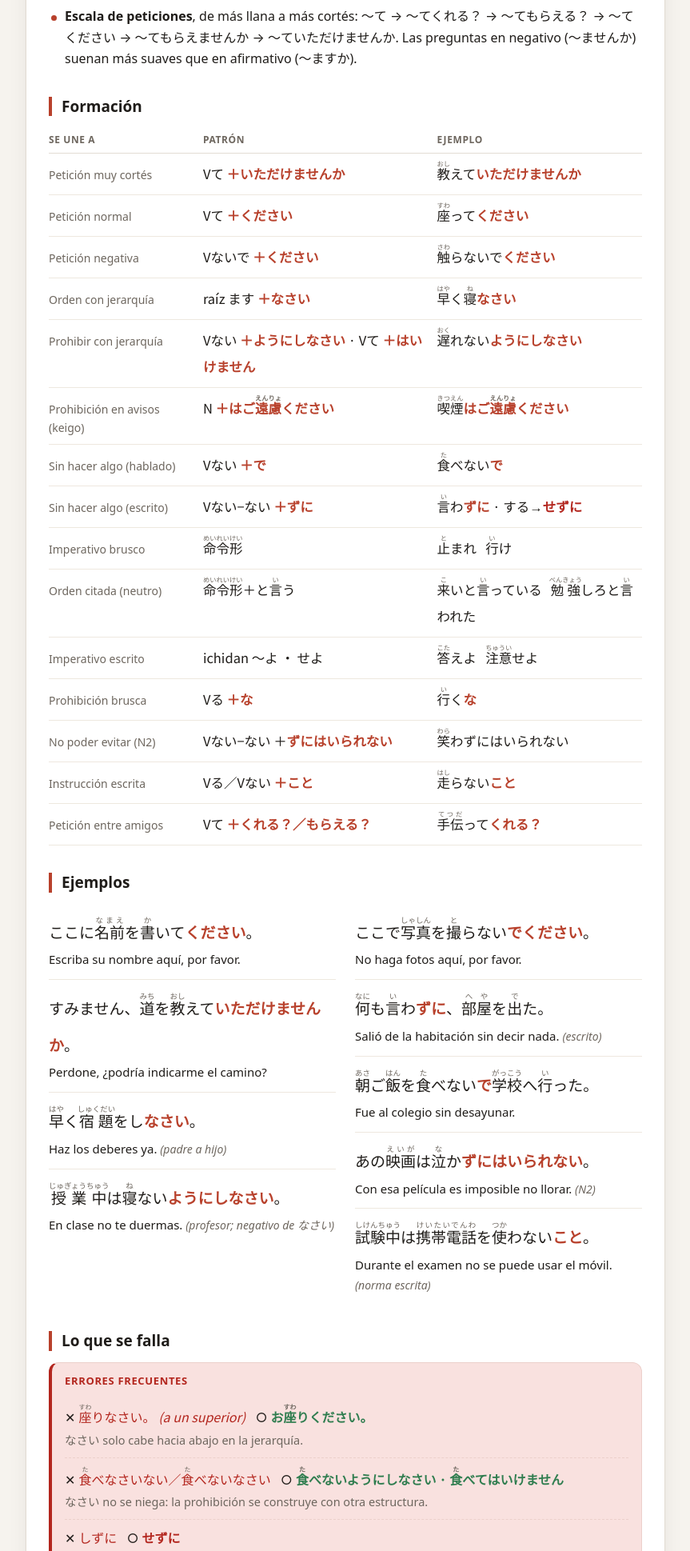
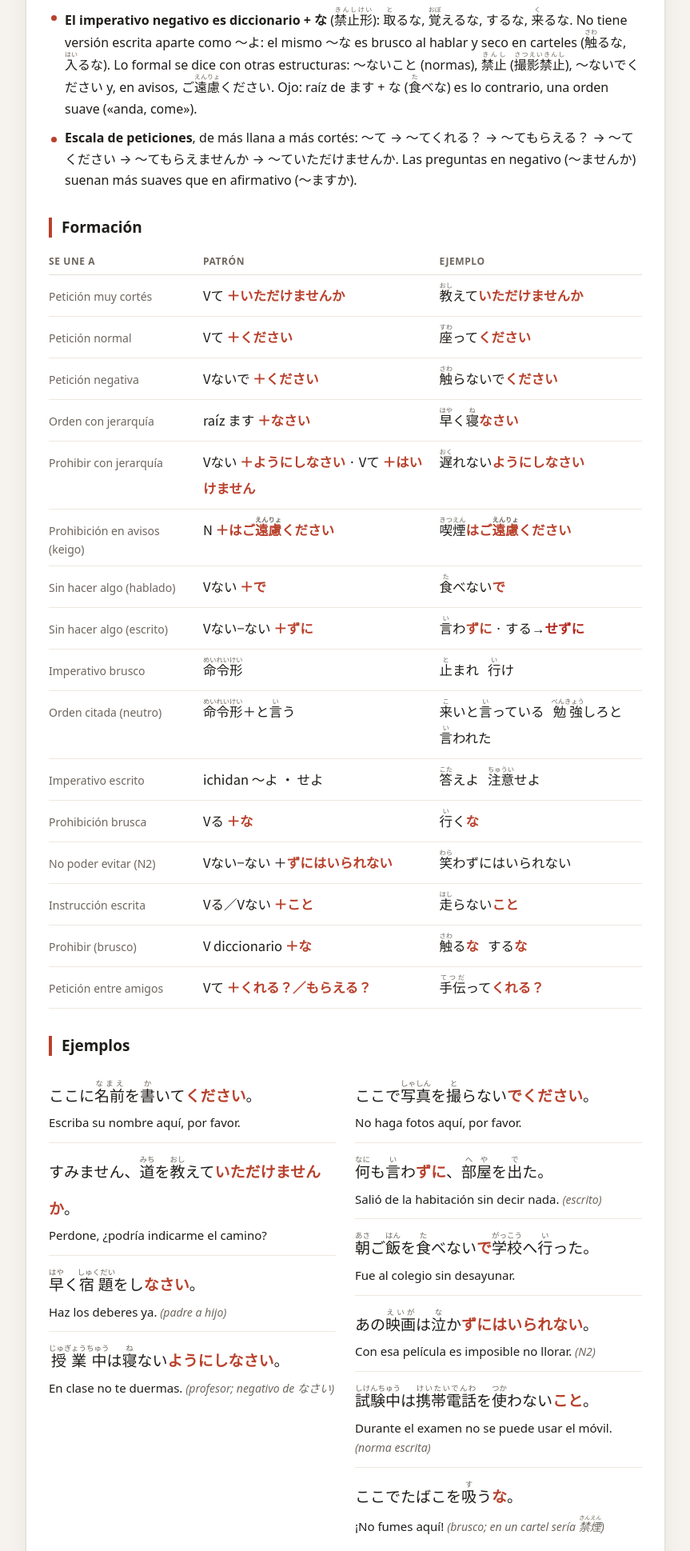
Before and after one commit to angelengineer/japanese-web, a plain HTML site: page gramatica/54-ordenes.html in a window 1280 px wide. Shown: the part 1225-3164 px from the top of the page at 80% size, without its empty margins (208-1071 px from the left). Drawn offline with Linux system fonts and the light colour scheme.

Commit message:
Ordenes: negative imperative 〜な, its formal substitutes, and 食べな vs 食べるな

```diff
--- a/gramatica/54-ordenes.html
+++ b/gramatica/54-ordenes.html
@@ -45,6 +45,7 @@
 <li><b>ていただけませんか es la petici&oacute;n m&aacute;s cort&eacute;s</b> de uso corriente: <ruby>教<rt>おし</rt></ruby>えていただけませんか. La versi&oacute;n negativa suena m&aacute;s suave que la afirmativa.</li>
 <li><b>〜ずにはいられない</b> (N2) = &laquo;no puedo evitar&hellip;&raquo;: <ruby>笑<rt>わら</rt></ruby>わ<span class="hi">ずにはいられない</span>. Es escrito; al hablar se dice つい〜てしまう o 〜ないではいられない. Lleva la misma ず de ずに: する &rarr; せずにはいられない.</li>
 <li><b>〜こと</b> al final de una frase es una instrucci&oacute;n escrita: normas, avisos, deberes. <ruby>廊下<rt>ろうか</rt></ruby>を<ruby>走<rt>はし</rt></ruby>らない<span class="hi">こと</span>, <ruby>明日<rt>あした</rt></ruby>までに<ruby>提出<rt>ていしゅつ</rt></ruby>する<span class="hi">こと</span>. No se usa hablando con alguien.</li>
+<li><b>El imperativo negativo es diccionario + な</b> (<ruby>禁止形<rt>きんしけい</rt></ruby>): <ruby>取<rt>と</rt></ruby>るな, <ruby>覚<rt>おぼ</rt></ruby>えるな, するな, <ruby>来<rt>く</rt></ruby>るな. No tiene versi&oacute;n escrita aparte como 〜よ: el mismo 〜な es brusco al hablar y seco en carteles (<ruby>触<rt>さわ</rt></ruby>るな, <ruby>入<rt>はい</rt></ruby>るな). Lo formal se dice con otras estructuras: 〜ないこと (normas), <ruby>禁止<rt>きんし</rt></ruby> (<ruby>撮影禁止<rt>さつえいきんし</rt></ruby>), 〜ないでください y, en avisos, ご<ruby>遠慮<rt>えんりょ</rt></ruby>ください. Ojo: raíz de ます + な (<ruby>食<rt>た</rt></ruby>べな) es lo contrario, una orden suave (&laquo;anda, come&raquo;).</li>
 <li><b>Escala de peticiones</b>, de m&aacute;s llana a m&aacute;s cort&eacute;s: 〜て &rarr; 〜てくれる？ &rarr; 〜てもらえる？ &rarr; 〜てください &rarr; 〜てもらえませんか &rarr; 〜ていただけませんか. Las preguntas en negativo (〜ませんか) suenan m&aacute;s suaves que en afirmativo (〜ますか).</li>
 </ul>
 
@@ -67,6 +68,7 @@
 <tr><td class="ctx">No poder evitar (N2)</td><td class="jp2">Vない−ない ＋<span class="hi">ずにはいられない</span></td><td class="jp2"><ruby>笑<rt>わら</rt></ruby>わずにはいられない</td></tr>
 
 <tr><td class="ctx">Instrucci&oacute;n escrita</td><td class="jp2">Vる／Vない <span class="hi">＋こと</span></td><td class="jp2"><ruby>走<rt>はし</rt></ruby>らない<span class="hi">こと</span></td></tr>
+<tr><td class="ctx">Prohibir (brusco)</td><td class="jp2">V diccionario <span class="hi">＋な</span></td><td class="jp2"><ruby>触<rt>さわ</rt></ruby>る<span class="hi">な</span> &nbsp; する<span class="hi">な</span></td></tr>
 <tr><td class="ctx">Petici&oacute;n entre amigos</td><td class="jp2">Vて <span class="hi">＋くれる？／もらえる？</span></td><td class="jp2"><ruby>手伝<rt>てつだ</rt></ruby>って<span class="hi">くれる？</span></td></tr>
 </tbody></table>
 
@@ -85,6 +87,7 @@
 <div class="ex-item"><div class="s jp">あの<ruby>映画<rt>えいが</rt></ruby>は<ruby>泣<rt>な</rt></ruby>か<span class="hi">ずにはいられない</span>。</div><div class="t">Con esa pel&iacute;cula es imposible no llorar. <em>(N2)</em></div></div>
 
 <div class="ex-item"><div class="s jp"><ruby>試験中<rt>しけんちゅう</rt></ruby>は<ruby>携帯電話<rt>けいたいでんわ</rt></ruby>を<ruby>使<rt>つか</rt></ruby>わない<span class="hi">こと</span>。</div><div class="t">Durante el examen no se puede usar el m&oacute;vil. <em>(norma escrita)</em></div></div>
+<div class="ex-item"><div class="s jp">ここでたばこを<ruby>吸<rt>す</rt></ruby>う<span class="hi">な</span>。</div><div class="t">&iexcl;No fumes aqu&iacute;! <em>(brusco; en un cartel ser&iacute;a <ruby>禁煙<rt>きんえん</rt></ruby>)</em></div></div>
 </div>
 </div>
 
@@ -96,6 +99,7 @@
 <div class="err"><div>&#10005; <span class="bad jp"><ruby>社長<rt>しゃちょう</rt></ruby>が<ruby>部屋<rt>へや</rt></ruby>に<ruby>来<rt>こ</rt></ruby>ようと<ruby>言<rt>い</rt></ruby>っています。</span> &nbsp; &#9675; <span class="good jp"><ruby>社長<rt>しゃちょう</rt></ruby>が<ruby>部屋<rt>へや</rt></ruby>に<ruby>来<rt>こ</rt></ruby>いと<ruby>言<rt>い</rt></ruby>っています。</span></div><div class="why">来よう es volitivo (&laquo;vamos a venir&raquo;), no una orden. La orden de 来る es 来い (こい); きろ／きよう son 着る (vestirse), otro verbo.</div></div>
 <div class="err"><div>&#10005; <span class="bad jp"><ruby>食<rt>た</rt></ruby>べなくて<ruby>出<rt>で</rt></ruby>かけた</span> &nbsp; &#9675; <span class="good jp"><ruby>食<rt>た</rt></ruby>べないで<ruby>出<rt>で</rt></ruby>かけた</span></div><div class="why">&laquo;Sin hacer algo&raquo; es ないで; なくて es causa.</div></div>
 <div class="err"><div>&#10005; <span class="bad jp"><ruby>次<rt>つぎ</rt></ruby>の<ruby>問<rt>と</rt></ruby>いに<ruby>答<rt>こた</rt></ruby>えよう。 <em>(como orden de examen)</em></span> &nbsp; &#9675; <span class="good jp"><ruby>次<rt>つぎ</rt></ruby>の<ruby>問<rt>と</rt></ruby>いに<ruby>答<rt>こた</rt></ruby>えよ。</span></div><div class="why">答えよ (sin う) es el imperativo escrito: &laquo;responde&raquo;. 答えよう es volitivo: &laquo;vamos a responder&raquo;. Una sola う cambia la orden en propuesta.</div></div>
+<div class="err"><div>&#10005; <span class="bad jp"><ruby>食<rt>た</rt></ruby>べな。 <em>(por &laquo;no comas&raquo;)</em></span> &nbsp; &#9675; <span class="good jp"><ruby>食<rt>た</rt></ruby>べるな。</span></div><div class="why">El negativo va sobre el diccionario (食べる＋な). 食べな, sobre la raíz de ます, es una orden suave de 食べなさい: &laquo;anda, come&raquo;. Significan lo contrario.</div></div>
 </div>
 
 <!--gen-bottom--><nav class="gpn"><a class="prev" href="53-obligacion-permiso.html"><small>&larr; Anterior</small><span class="jp">なければならない・べきだ・なくてもいい</span></a><a class="next" href="55-dar-recibir.html"><small>Siguiente &rarr;</small><span class="jp">あげる・くれる・もらう</span></a></nav><!--/gen-bottom-->
```
